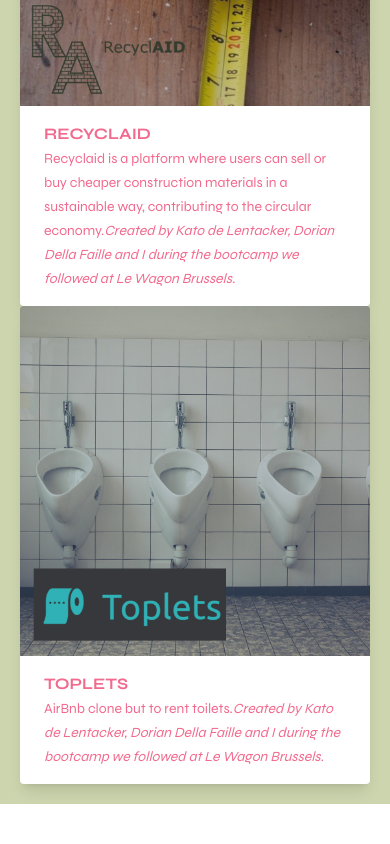
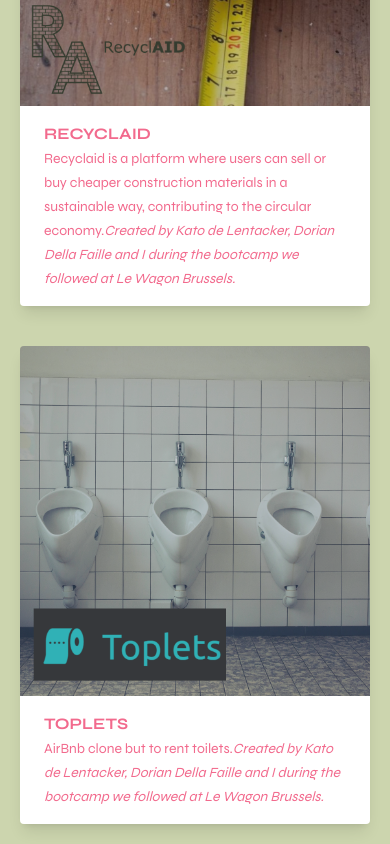
Before and after one commit to quynpham/qap-portfolio, a React (Create React App) app: page / in a window 390 px wide. Shown: the part 1665-2509 px from the top of the page. Before the commit the page ends 2469 px from the top, so only its background shows below. Built offline with nearby package versions, Linux system fonts and the light colour scheme.

Commit message:
Fixing responsive grid

```diff
--- a/src/components/Projects.js
+++ b/src/components/Projects.js
@@ -5,8 +5,8 @@
   return (
     <section id="projects" className="w-screen mx-auto p-5 sm:p-10 md:p-16 bg-pistachio text-framboise">
       <h2>Projects</h2>
-      {ProjectsData.map((Project) => (
-        <div className="grid grid-cols-1 md:grid-cols-2 gap-10">
+      <div className="grid grid-cols-1 md:grid-cols-2 gap-10">
+        {ProjectsData.map((Project) => (
           <div className="max-w-md rounded overflow-hidden shadow-lg">
             <a href={Project.link} target="_blank" rel="noreferrer">
               <div className="relative">
@@ -23,9 +23,9 @@
               </div>
             </a>
           </div>
-        </div>
-      ))
-      }
+        ))
+        }
+      </div>
     </section>
   )
 }
```
